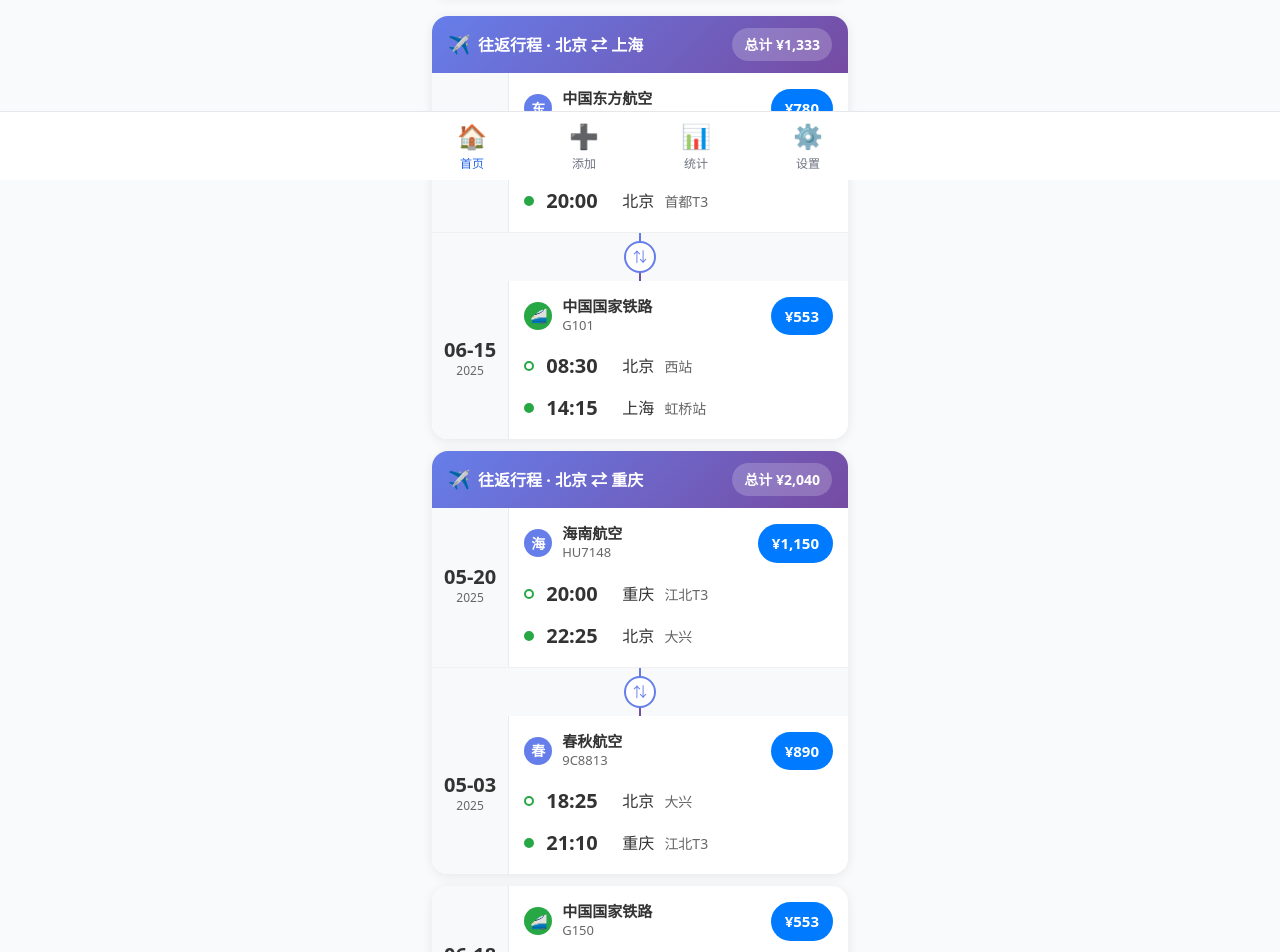
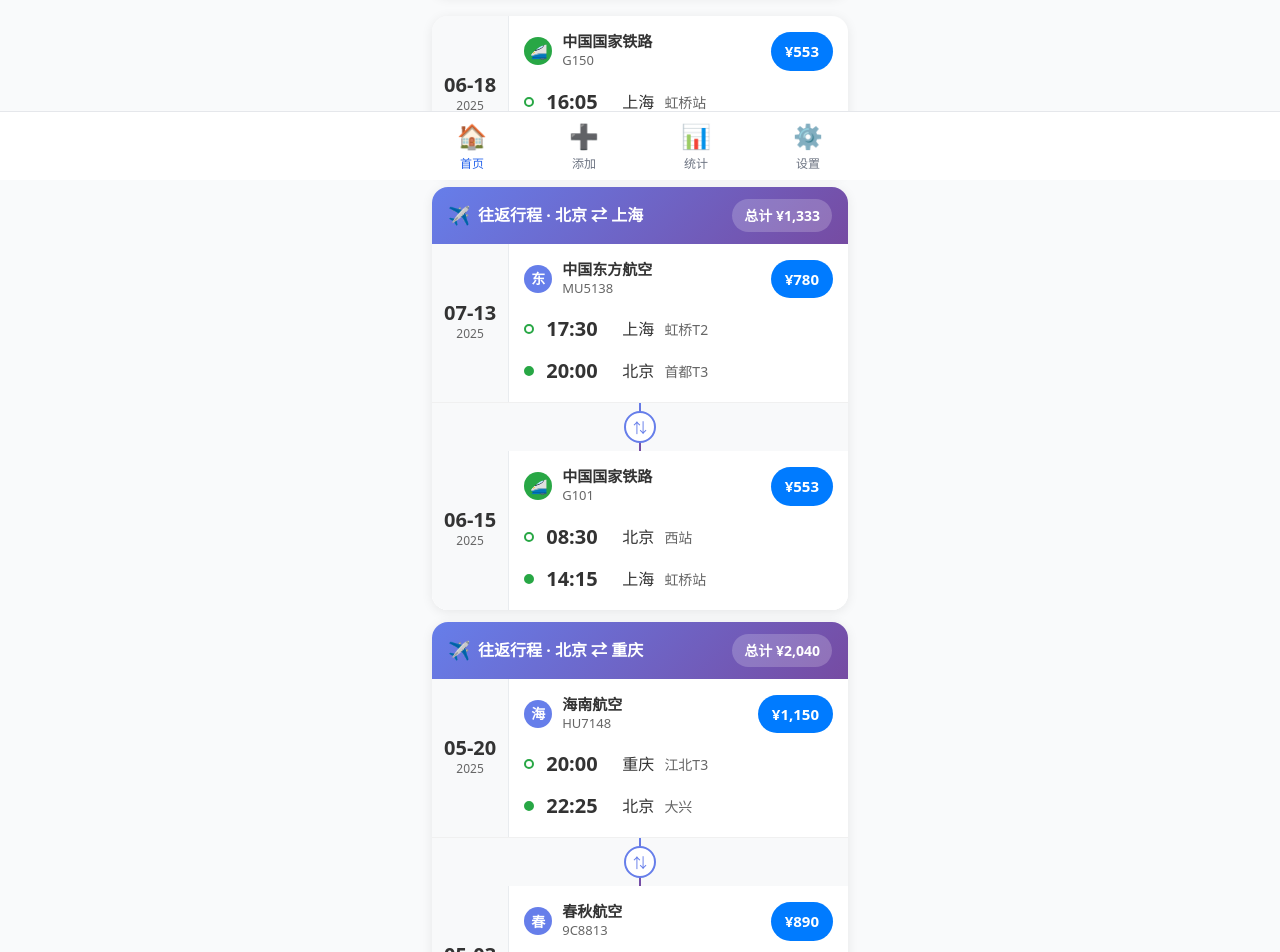
Before and after one commit to xiaoti12/simple_transport, a Vue app: page / in a window 1280 px wide. Shown: the part 620-1572 px from the top of the page. Built offline with nearby package versions, Linux system fonts and the light colour scheme.

Commit message:
时间轴排序优化

```diff
--- a/src/stores/trips.ts
+++ b/src/stores/trips.ts
@@ -77,6 +77,36 @@
   const singleTrips = computed(() => {
     const { usedIndexes } = roundTrips.value
     return trips.value.filter((_, index) => !usedIndexes.has(index))
+  })
+
+  // 统一排序的行程列表（往返行程和单程行程按时间倒序混合）
+  const sortedAllTrips = computed(() => {
+    const allItems: Array<{
+      type: 'round' | 'single'
+      data: any
+      sortDate: Date
+    }> = []
+
+    // 添加往返行程（使用出发时间作为排序依据）
+    roundTrips.value.roundTrips.forEach(roundTrip => {
+      allItems.push({
+        type: 'round',
+        data: roundTrip,
+        sortDate: new Date(roundTrip.outbound.date)
+      })
+    })
+
+    // 添加单程行程
+    singleTrips.value.forEach(trip => {
+      allItems.push({
+        type: 'single',
+        data: trip,
+        sortDate: new Date(trip.date)
+      })
+    })
+
+    // 按时间倒序排序（最新的在前面）
+    return allItems.sort((a, b) => b.sortDate.getTime() - a.sortDate.getTime())
   })
 
   function addTrip(trip: Omit<TripRecord, 'id' | 'createdAt'>) {
@@ -180,6 +210,7 @@
     tripsByType,
     roundTrips,
     singleTrips,
+    sortedAllTrips,
     addTrip,
     deleteTrip,
     getTripById,
--- a/src/views/HomeView.vue
+++ b/src/views/HomeView.vue
@@ -22,20 +22,21 @@
 
       <!-- 出行记录列表 -->
       <div class="space-y-3">
+        <!-- 按时间倒序显示往返行程和单程行程 -->
+        <template v-for="item in tripsStore.sortedAllTrips" :key="item.type === 'round' ? `round-${item.data.outbound.id}` : item.data.id">
           <!-- 往返行程 -->
           <RoundTripCard
-          v-for="(roundTrip, index) in tripsStore.roundTrips.roundTrips"
-          :key="`round-${index}`"
-          :outbound="roundTrip.outbound"
-          :return-trip="roundTrip.return"
+            v-if="item.type === 'round'"
+            :outbound="item.data.outbound"
+            :return-trip="item.data.return"
           />
 
           <!-- 单程行程 -->
           <TripCard
-          v-for="trip in tripsStore.singleTrips"
-          :key="trip.id"
-          :trip="trip"
+            v-else
+            :trip="item.data"
           />
+        </template>
 
         <div v-if="tripsStore.trips.length === 0" class="text-center py-12">
           <div class="text-gray-400 text-lg mb-2">📱</div>
```
Lines whose indentation alone changed are shown as unchanged.
